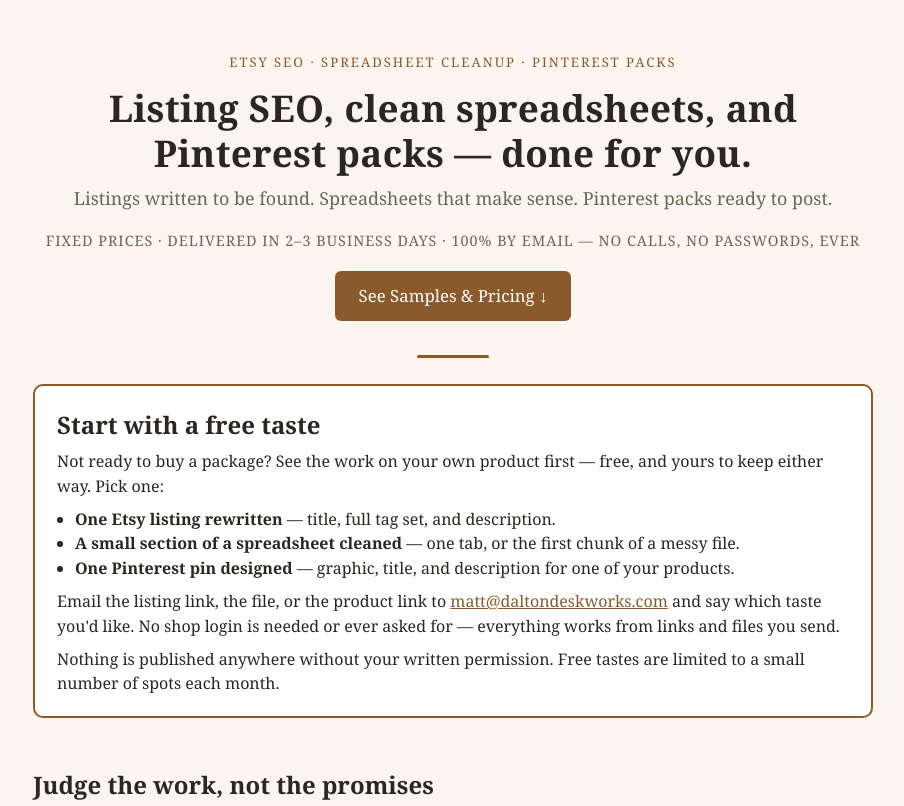
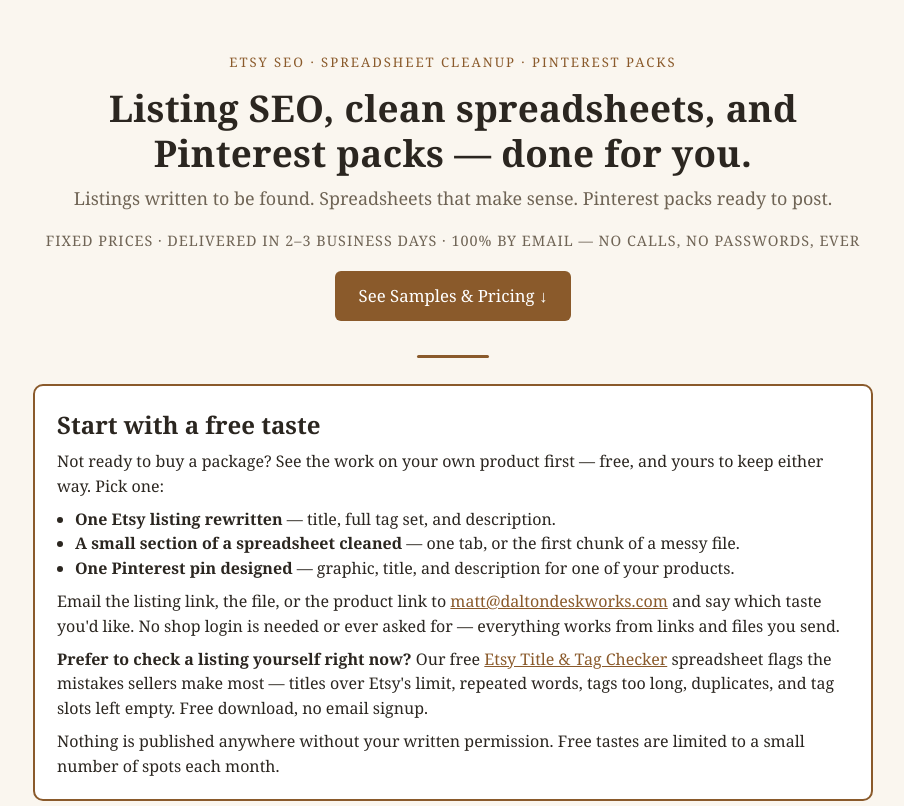
Before and after one commit to cmdalton225-spec/dalton-desk-works, a plain HTML site: page index.html in a window 1280 px wide. Shown: the top 806 px of the page, without its empty margins (187-1091 px from the left). Drawn offline with Linux system fonts and the light colour scheme.

Commit message:
Add free Etsy Title & Tag Checker link to the free-taste section (new DDW Payhip)

```diff
--- a/index.html
+++ b/index.html
@@ -118,6 +118,7 @@
       <li><strong>One Pinterest pin designed</strong> — graphic, title, and description for one of your products.</li>
     </ul>
     <p>Email the listing link, the file, or the product link to <a href="mailto:matt@daltondeskworks.com">matt@daltondeskworks.com</a> and say which taste you'd like. No shop login is needed or ever asked for — everything works from links and files you send.</p>
+    <p><strong>Prefer to check a listing yourself right now?</strong> Our free <a href="https://payhip.com/b/KfBad">Etsy Title &amp; Tag Checker</a> spreadsheet flags the mistakes sellers make most — titles over Etsy's limit, repeated words, tags too long, duplicates, and tag slots left empty. Free download, no email signup.</p>
     <p style="margin-bottom:0">Nothing is published anywhere without your written permission. Free tastes are limited to a small number of spots each month.</p>
   </div>
 
```
